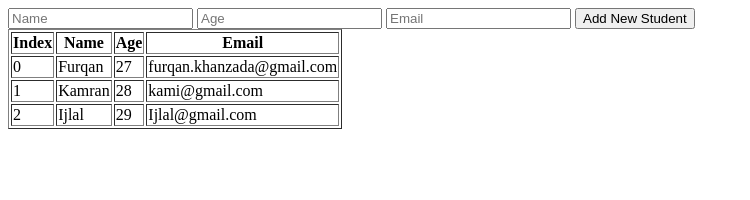
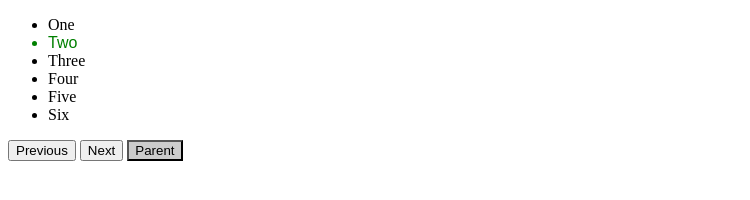
Before and after one commit to Furqankhanzada/typeScript-Class, a website: page index.html in a window 1280 px wide. Shown: the whole page, without its empty margins (0-750 px from the left). Drawn offline with nearby package versions, Linux system fonts and the light colour scheme.

Commit message:
Sat 1 Jul 2017

```diff
--- a/index.html
+++ b/index.html
@@ -4,29 +4,32 @@
   <meta charset="UTF-8">
   <title></title>
   <script src="https://ajax.googleapis.com/ajax/libs/jquery/2.2.4/jquery.min.js"></script>
+  <style type="text/css">
+  .active{
+    color: green;
+    font-size: 16px;
+    font-family: 'Arial'
+  }
+  .parent{
+    background: #ccc;
+  }
+  </style>
 </head>
 <body>
-  <input name="name" placeholder="Name" />
-  <input name="age" placeholder="Age" />
-  <input name="email" placeholder="Email" />
-  <button>Add New Student</button>
+  <ul>
+    <li>One</li>
+    <li class="active">Two</li>
+    <li>Three</li>
+    <li>Four</li>
+    <li>Five</li>
+    <li>Six</li>
+  </ul>
+  <button id="prev">Previous</button>
+  <button id="next">Next</button>
+  <button class="parent">Parent</button>
+</div>
 
-<div class="header">
-  <table border="1">
-    <thead>
-      <tr>
-        <th>Index</th>
-        <th>Name</th>
-        <th>Age</th>
-        <th>Email</th>
-      </tr>
-      <tbody>
-      </tbody>
-    </thead>
-  </table>
-
-</div>
-<script src="main.js"></script>
+<script src="jq.js"></script>
 
 </body>
 </html>
--- /dev/null
+++ b/jq.js
@@ -0,0 +1,14 @@
+$(function () {
+    $('#next').on('click', function () {
+        $('ul li.active').removeClass('active').next().addClass('active');
+    });
+    $('#prev').on('click', function () {
+        $('ul li.active').removeClass('active').prev().addClass('active');
+    });
+    $('.parent').on('click', function () {
+        $('li').parent().toggleClass('parent');
+    });
+    console.log($('ul').children());
+    console.log($('li').last().siblings());
+});
+//# sourceMappingURL=jq.js.map
```
Also changed, not shown: jq.ts (added, +15 -0 lines), 1 other file.
